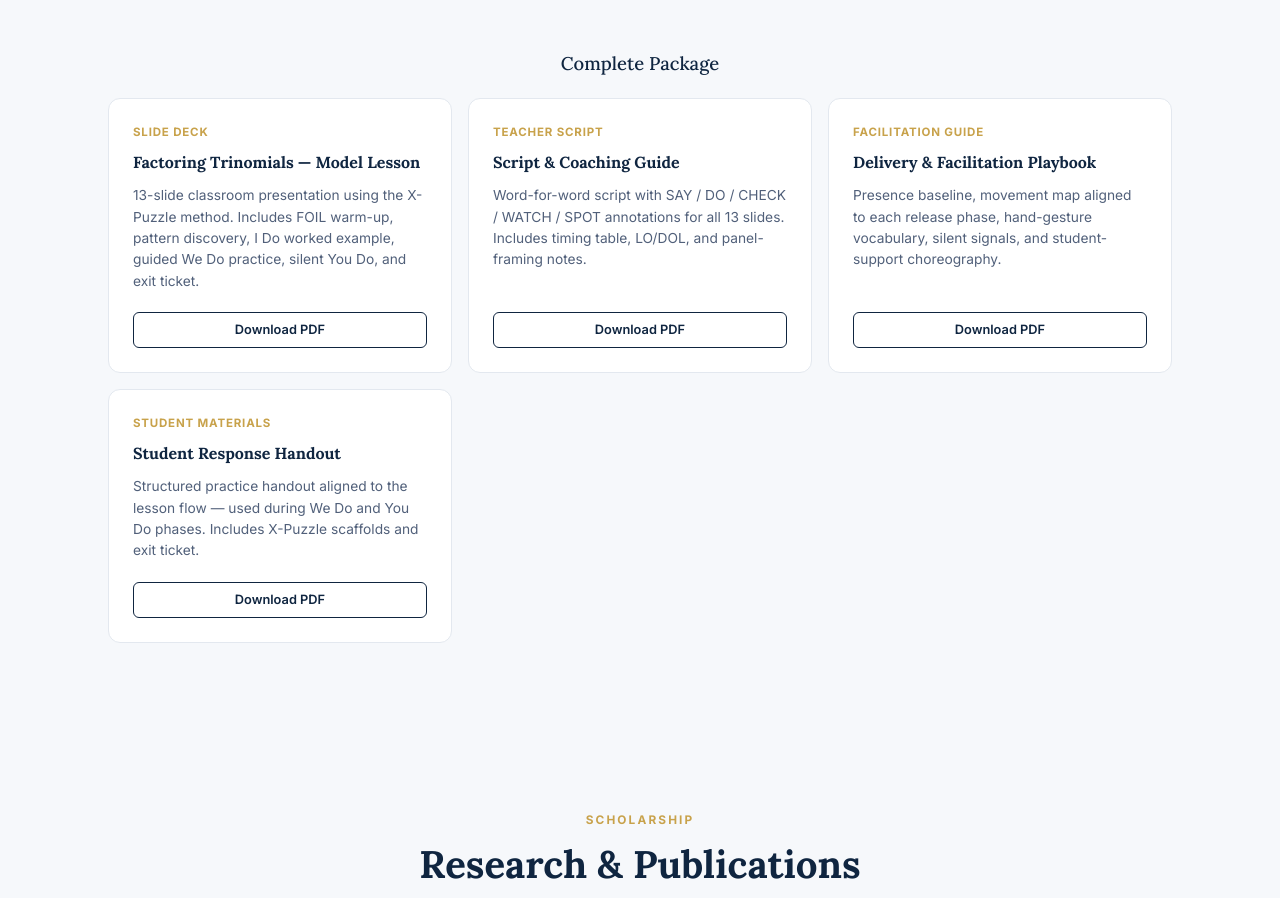
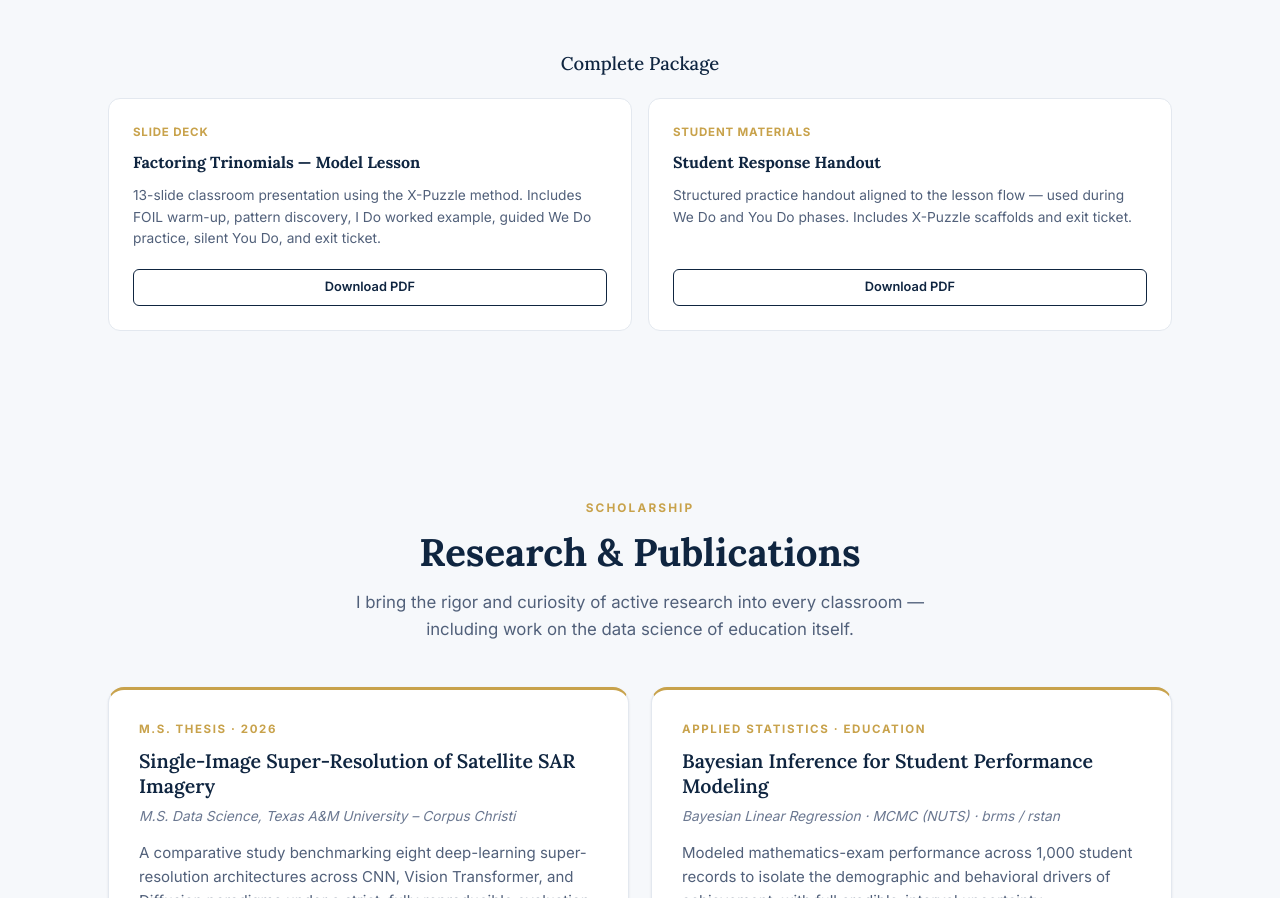
Before and after one commit to vigneshwar-lokoji/Teaching-Portfolio, a plain HTML site: page index.html in a window 1280 px wide. Shown: the part 7137-8035 px from the top of the page. Drawn offline with Linux system fonts and the light colour scheme.

Commit message:
Remove teacher script and facilitation playbook from lesson section
Portfolio showcases lesson content (slide deck + student handout),
not delivery mechanics.

Co-Authored-By: Claude Sonnet 4.6 <noreply@anthropic.com>

```diff
--- a/index.html
+++ b/index.html
@@ -786,19 +786,7 @@
         <div class="ldoc-desc">13-slide classroom presentation using the X-Puzzle method. Includes FOIL warm-up, pattern discovery, I Do worked example, guided We Do practice, silent You Do, and exit ticket.</div>
         <div class="ldoc-dl">Download PDF</div>
       </a>
-      <a class="ldoc" href="lesson/Teacher_Script_and_Coaching_Guide.pdf" download>
-        <div class="ldoc-type">Teacher Script</div>
-        <div class="ldoc-title">Script &amp; Coaching Guide</div>
-        <div class="ldoc-desc">Word-for-word script with SAY / DO / CHECK / WATCH / SPOT annotations for all 13 slides. Includes timing table, LO/DOL, and panel-framing notes.</div>
-        <div class="ldoc-dl">Download PDF</div>
-      </a>
-      <a class="ldoc" href="lesson/Delivery_and_Facilitation_Playbook.pdf" download>
-        <div class="ldoc-type">Facilitation Guide</div>
-        <div class="ldoc-title">Delivery &amp; Facilitation Playbook</div>
-        <div class="ldoc-desc">Presence baseline, movement map aligned to each release phase, hand-gesture vocabulary, silent signals, and student-support choreography.</div>
-        <div class="ldoc-dl">Download PDF</div>
-      </a>
-      <a class="ldoc" href="lesson/Student_Response_Handout.pdf" download>
+<a class="ldoc" href="lesson/Student_Response_Handout.pdf" download>
         <div class="ldoc-type">Student Materials</div>
         <div class="ldoc-title">Student Response Handout</div>
         <div class="ldoc-desc">Structured practice handout aligned to the lesson flow — used during We Do and You Do phases. Includes X-Puzzle scaffolds and exit ticket.</div>
```
Also changed, not shown: 2 other files.
